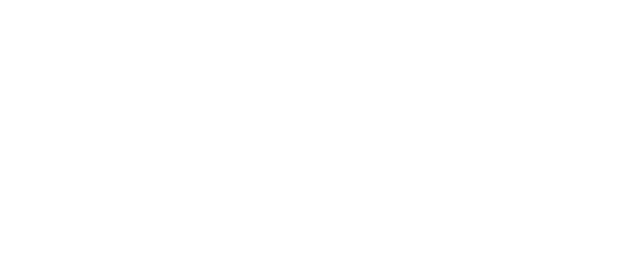
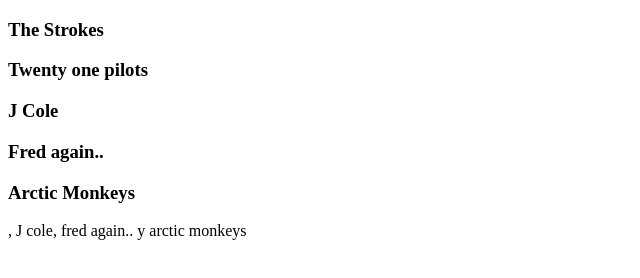
Before and after one commit to leandrolambragno/favorite-artists, a plain HTML site: page index.html in a window 1280 px wide. Shown: the whole page, without its empty margins (0-640 px from the left). Drawn offline with Linux system fonts and the light colour scheme.

Commit message:
adding artist section

```diff
--- a/index.html
+++ b/index.html
@@ -5,6 +5,24 @@
     <title>title</title>
 </head>
 <body>
-
+    <section>
+        <article>
+            <h3>The Strokes</h3>
+        </article>
+        <article>
+            <h3>Twenty one pilots</h3>
+        </article>
+        <article>
+            <h3>J Cole</h3>
+        </article>
+        <article>
+            <h3>Fred again..</h3>
+        </article>
+        <article>
+            <h3>Arctic Monkeys</h3>
+        </article>
+    </section>
 </body>
 </html>
+
+, J cole, fred again.. y arctic monkeys
```
